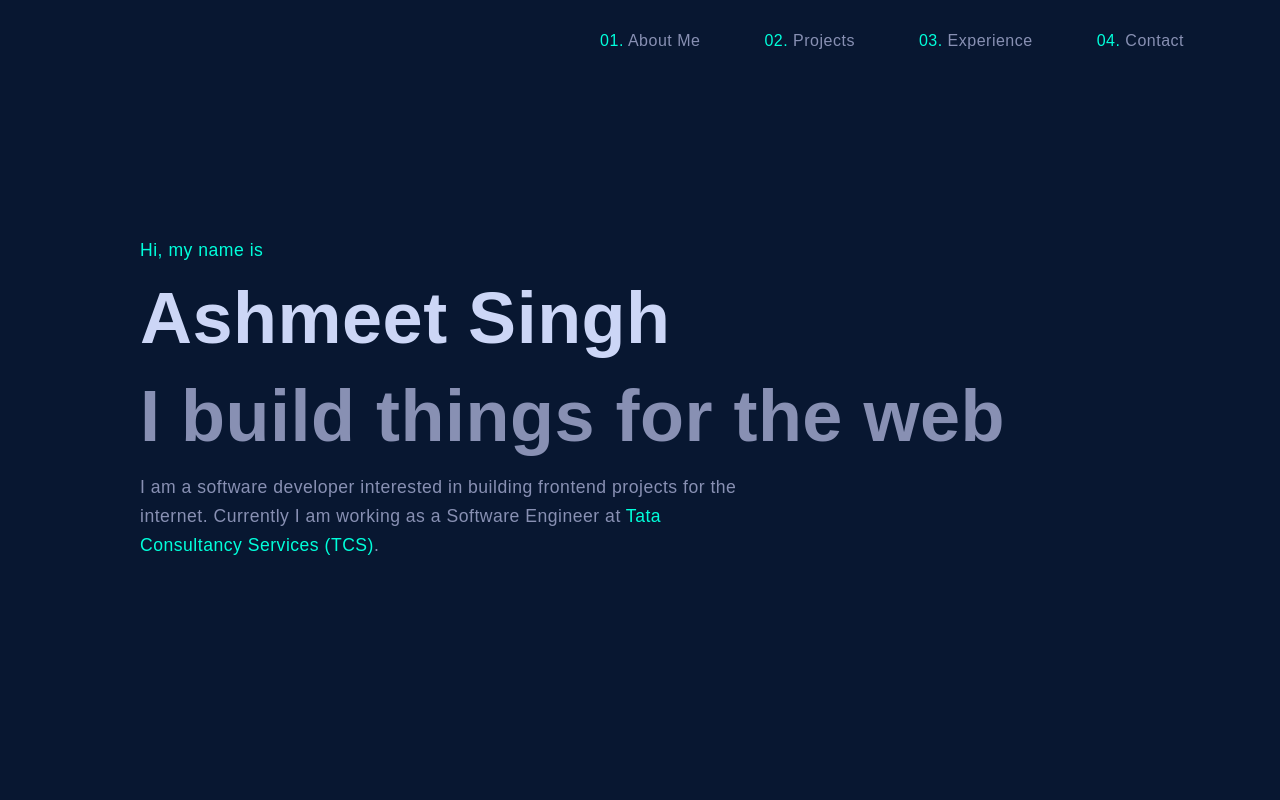
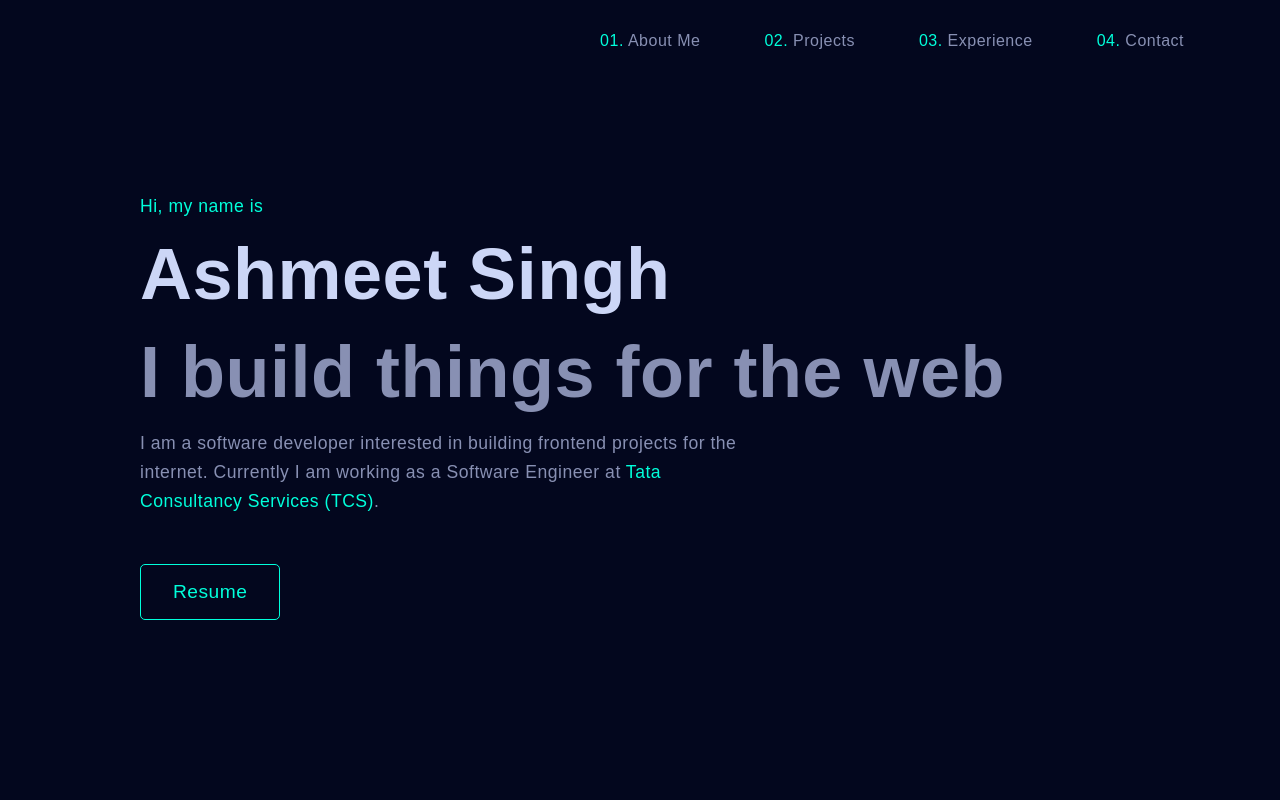
Before and after one commit to ashmeetsmonga/portfolio, a plain HTML site: page index.html in a window 1280 px wide. Shown: the top 800 px of the page. Drawn offline with Linux system fonts and the light colour scheme.

Commit message:
added resume button

```diff
--- a/index.html
+++ b/index.html
@@ -39,6 +39,7 @@
 					the internet. Currently I am working as a Software Engineer at
 					<span>Tata Consultancy Services (TCS)</span>.
 				</p>
+				<button class="btn">Resume</button>
 			</div>
 		</section>
 		<!-- About Me -->
--- a/style.css
+++ b/style.css
@@ -2,7 +2,7 @@
     --color-primary: #ccd6f6;
     --color-secondary: rgb(136, 144, 179);
     --color-highlight: rgb(0, 255, 219);
-    --color-bg: rgb(8, 23, 49);
+    --color-bg: #03071e;
     --color-text-bg: rgb(15, 31, 67);
 }
 
@@ -15,7 +15,7 @@
 
 body {
     font-family: 'Calibre', sans-serif;
-    background-color: rgb(8, 23, 49);
+    background-color: var(--color-bg);
     overflow-x: hidden;
 }
 
@@ -117,6 +117,22 @@ section {
 
 .about-me-section {
     align-items: center;
+}
+
+.btn {
+    background-color: transparent;
+    border: 1px solid var(--color-highlight);
+    color: var(--color-highlight);
+    padding: 1rem 2rem;
+    font-size: 1.2rem;
+    margin-top: 2rem;
+    border-radius: 5px;
+    cursor: pointer;
+    transition: all .2s ease-in;
+}
+
+.btn:hover {
+    background-color: rgba(0, 255, 219, .1);
 }
 
 .about-me {
```
Also changed, not shown: assets/images/sorting-visualizer.png, 2 other files.
